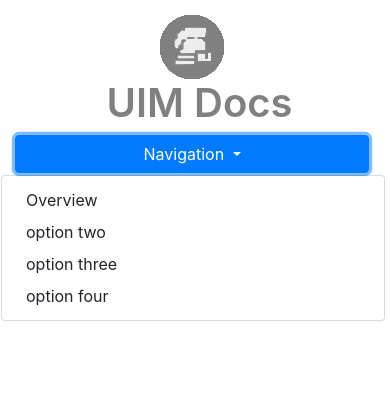
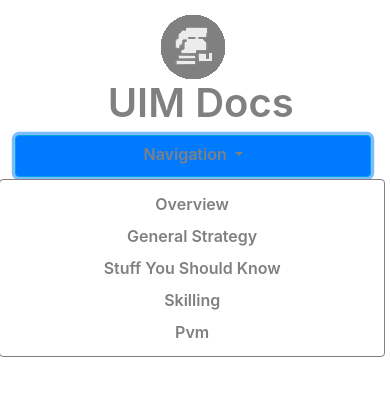
Before and after one commit to HeyItsGwen/UIMDocs, a plain HTML site: page index.html in a window 390 px wide. Both pictures are taken after a click on the button "Navigation". Drawn offline with nearby package versions, Linux system fonts and the light colour scheme.

Commit message:
fix nav dropdown styling
fix nav dropdown styles and responsiveness, and fill out the options

```diff
--- a/index.html
+++ b/index.html
@@ -23,15 +23,16 @@
         <img class='icon align-self-center' src='images/uimhelm.png'>
         <h1 class='align-self-center'>UIM Docs</h1>
       </div>
-      <nav id='navMenu' class='col-md-3 col-xs-12 dropdown container-fluid d-flex align-items-center'>
+      <nav id='navMenu' class='col-md-3 col-xs-12 dropdown container-fluid d-flex align-items-center justify-content-center'>
         <button id='navButton' class="btn btn-outline-primary dropdown-toggle col-12" type="button" id="dropdownMenuButton" data-toggle="dropdown" aria-haspopup="true" aria-expanded="false">
           Navigation
         </button>
-        <div class='dropdown-menu col-md-12 col-12' aria-labelledby="dropdownMenuButton">
+        <div id='dropdownMenu' class='text-center dropdown-menu col-md-12 col-12r' aria-labelledby="dropdownMenuButton">
           <a class='dropdown-item' href="#">Overview</a>
-          <a class='dropdown-item' href="#">option two</a>
-          <a class='dropdown-item' href="#">option three</a>
-          <a class='dropdown-item' href="#">option four</a>
+          <a class='dropdown-item' href="#">General Strategy</a>
+          <a class='dropdown-item' href="#">Stuff You Should Know</a>
+          <a class='dropdown-item' href="#">Skilling</a>
+          <a class='dropdown-item' href="#">Pvm</a>
         </div>
       </nav>
     </div>
--- a/style.scss
+++ b/style.scss
@@ -1,9 +1,19 @@
 @import 'mixins.scss';
 @import 'variables.scss';
 
+#dropdownMenu {
+  border-color: grey;
+  color: grey;
+
+  .dropdown-item {
+    color: grey;
+    font-weight: 600;
+  }
+}
+
 header {
 
-  border-bottom: 2px solid #00a7df;
+  border-bottom: 2px solid $blue;
   color: grey;
 
   @media only screen and (max-width: 768px) {
@@ -13,6 +23,7 @@ header {
   #navdiv {
 
     h1 {
+
       margin-left: 15px;
       top: 5px;
       font-weight: 600;
@@ -20,6 +31,7 @@ header {
     }
 
     img {
+
       height: 70%;
       top: -5px;
 
@@ -29,8 +41,16 @@ header {
     }
 
     #navMenu {
+
       @media only screen and (min-width: 992px) {
         padding-right: 25px;
+      }
+
+      #navButton {
+        color: grey;
+        font-weight: 600;
+        border-color: $blue;
+        padding-bottom: 0.6em;
       }
 
     }
--- a/variables.scss
+++ b/variables.scss
@@ -0,0 +1 @@
+$blue: #00a7df;
```
Also changed, not shown: style.css, 1 other file.
